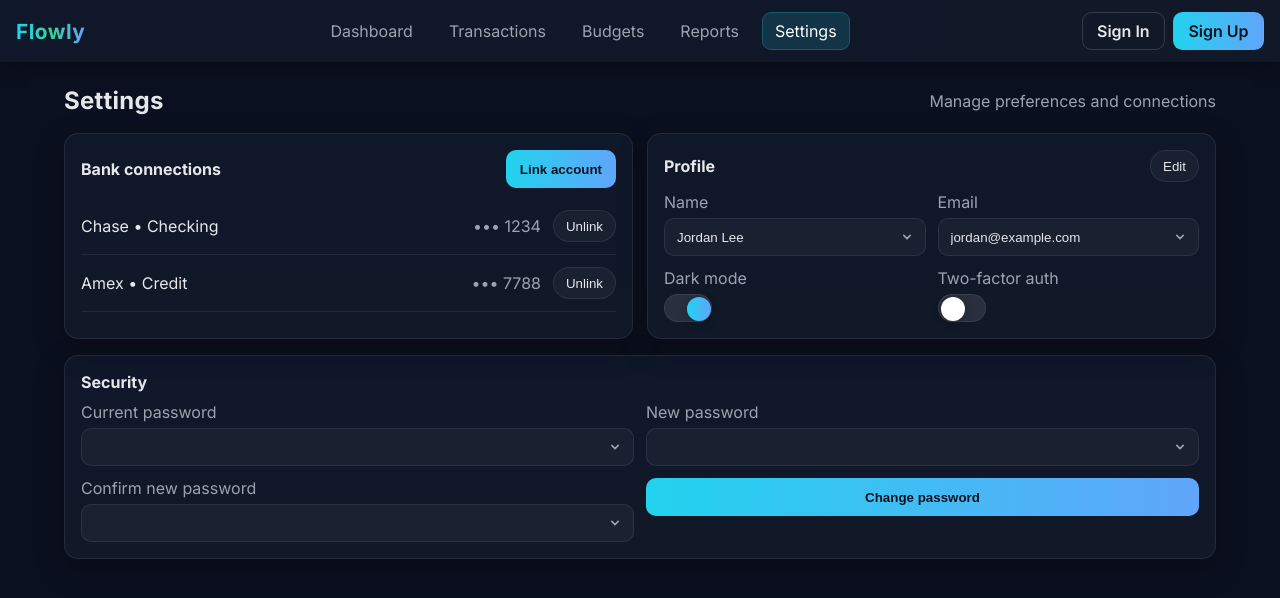
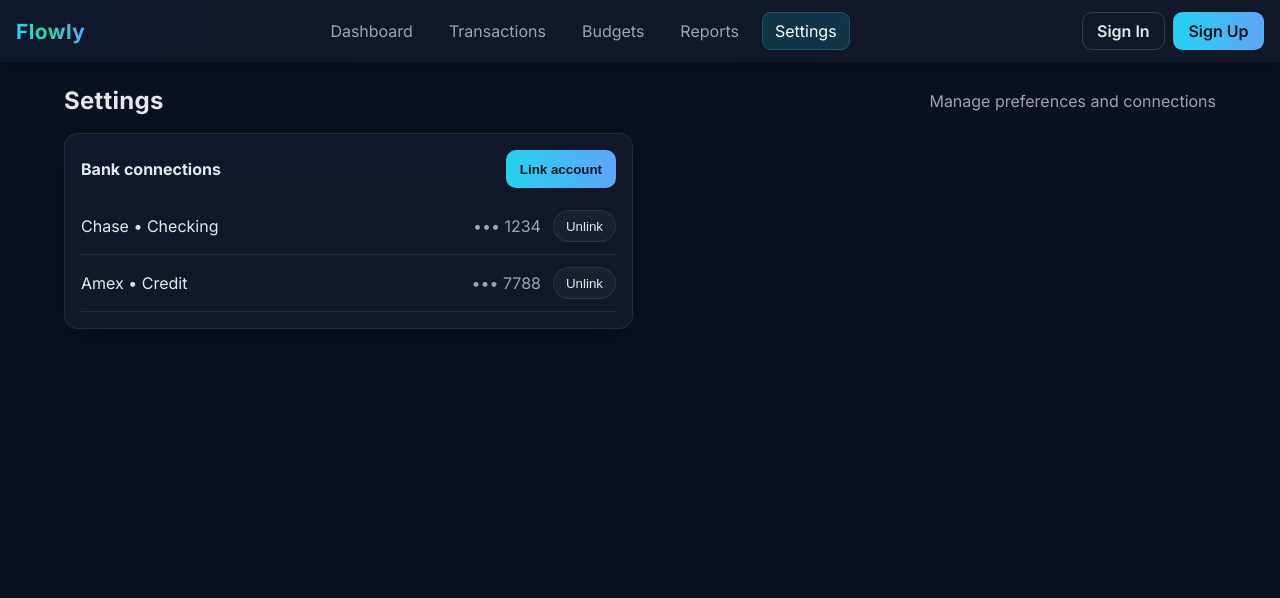
Before and after one commit to Kent-Wal/Flowly, a React (Vite) app: page /settings in a window 1280 px wide. Shown: the top 598 px of the page. Built offline with nearby package versions, Linux system fonts and the light colour scheme.

Commit message:
made some small changes to settings page

```diff
--- a/src/pages/Dashboard.jsx
+++ b/src/pages/Dashboard.jsx
@@ -1,5 +1,6 @@
 // src/pages/Dashboard.jsx
 import React from "react";
+import { Link } from "react-router-dom";
 import "./pages.css";
 
 export default function Dashboard() {
@@ -59,7 +60,7 @@
         <div className="card">
           <div className="card-head">
             <h2>Recent transactions</h2>
-            <a className="link">View all →</a>
+            <Link to="/transactions" className="link">View all →</Link>
           </div>
           <ul className="list">
             <li>
--- a/src/pages/Settings.jsx
+++ b/src/pages/Settings.jsx
@@ -29,58 +29,6 @@
             </li>
           </ul>
         </div>
-
-        <div className="card">
-          <div className="card-head">
-            <h2>Profile</h2>
-            <button className="chip">Edit</button>
-          </div>
-          <div className="form-grid">
-            <label>
-              <span className="muted">Name</span>
-              <input className="input" defaultValue="Jordan Lee" />
-            </label>
-            <label>
-              <span className="muted">Email</span>
-              <input className="input" defaultValue="jordan@example.com" />
-            </label>
-            <label>
-              <span className="muted">Dark mode</span>
-              <div className="switch">
-                <input type="checkbox" defaultChecked />
-                <span />
-              </div>
-            </label>
-            <label>
-              <span className="muted">Two-factor auth</span>
-              <div className="switch">
-                <input type="checkbox" />
-                <span />
-              </div>
-            </label>
-          </div>
-        </div>
-      </section>
-
-      <section className="card">
-        <div className="card-head">
-          <h2>Security</h2>
-        </div>
-        <div className="form-grid">
-          <label>
-            <span className="muted">Current password</span>
-            <input className="input" type="password" />
-          </label>
-          <label>
-            <span className="muted">New password</span>
-            <input className="input" type="password" />
-          </label>
-          <label>
-            <span className="muted">Confirm new password</span>
-            <input className="input" type="password" />
-          </label>
-          <button className="btn-primary">Change password</button>
-        </div>
       </section>
     </div>
   );
--- a/src/pages/pages.css
+++ b/src/pages/pages.css
@@ -106,6 +106,7 @@
 .link {
     color: var(--cyan);
     cursor: pointer;
+    text-decoration: none;
 }
 
 .pill-list {
```
